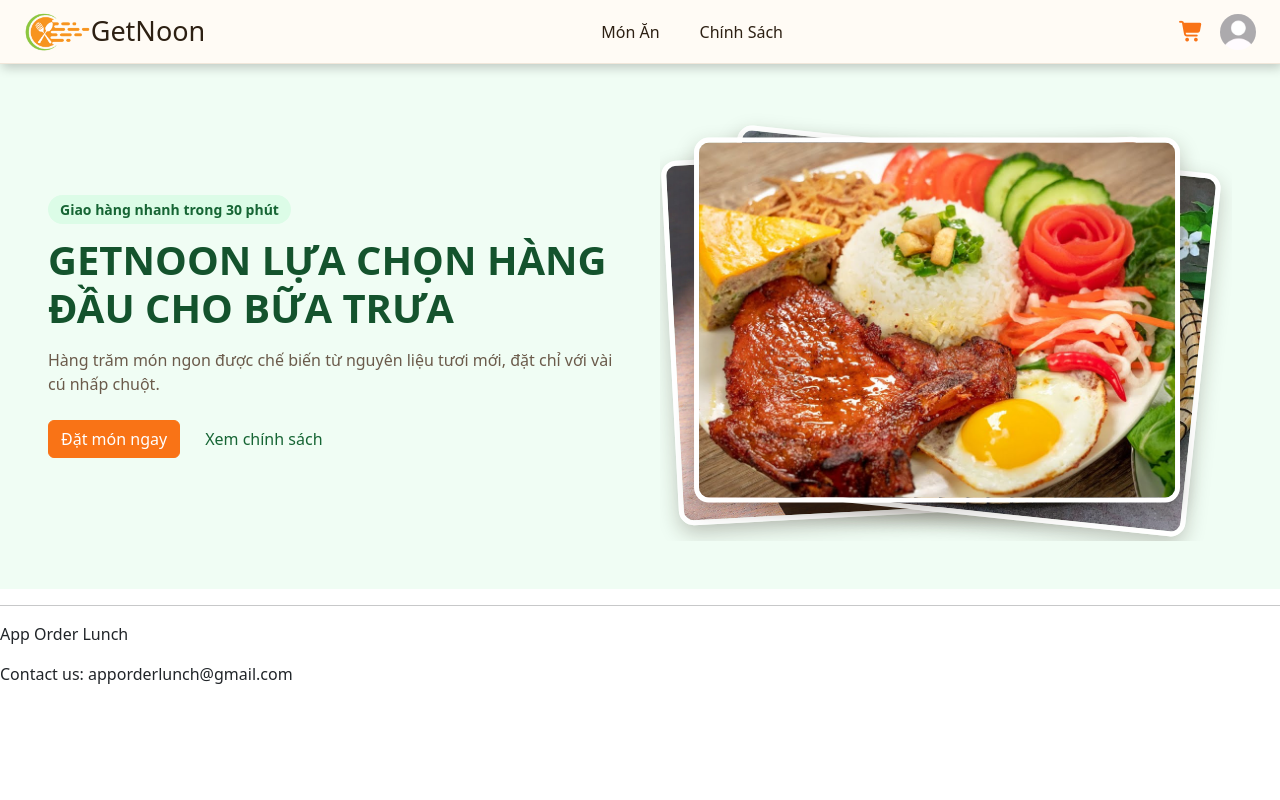
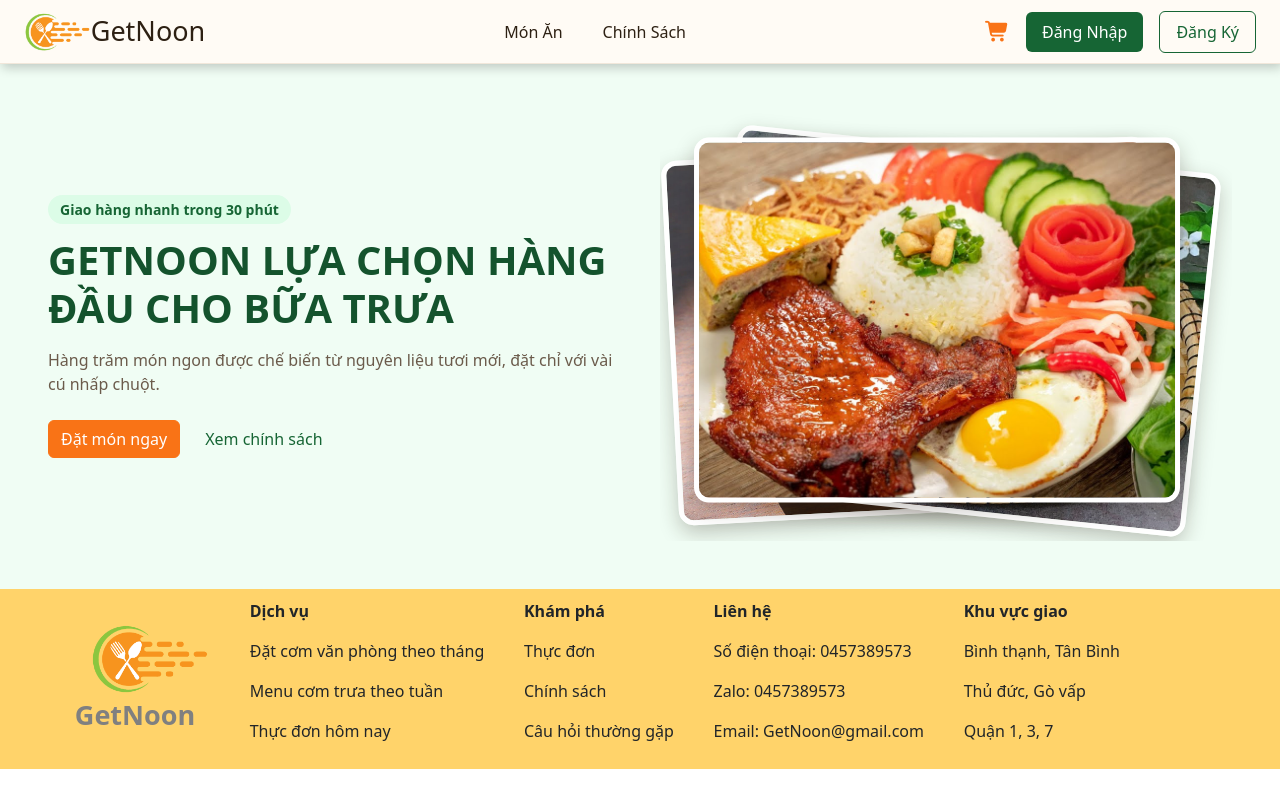
Before and after one commit to 23130268-BuiThanhSang/GetNoon, a React (Vite) app: page / in a window 1280 px wide. Built offline with nearby package versions, Linux system fonts and the light colour scheme; no server answers.

Commit message:
add footer ui and forget password logic

```diff
--- /dev/null
+++ b/src/assets/scss/footer.css
@@ -0,0 +1,39 @@
+.footer_container {
+  display: flex;
+  justify-content: space-between;
+  align-items: center;
+  padding: 10px;
+  width: 100%;
+  min-height: 150px;
+  background: #FFD36A;
+}
+
+.logo_footer {
+  display: flex;
+  width: 120px;
+  height: auto;
+  margin-left: 30px;
+}
+
+.logo_ft_text {
+  display: flex;
+  justify-content: center;
+  align-items: center;
+  color: gray;
+  font-size: 27px;
+  font-weight: bold;
+}
+
+.title {
+  font-weight: bold;
+}
+
+.logo_group {
+  margin-left: 50px;
+}
+
+.last_div {
+  margin-right: 150px;
+}
+
+/*# sourceMappingURL=footer.css.map */
--- /dev/null
+++ b/src/assets/scss/footer.scss
@@ -0,0 +1,39 @@
+@use "VariableGlobal" as *;
+
+.footer_container {
+  display: flex;
+  justify-content: space-between;
+  align-items: center;
+  padding: 10px;
+  width: 100%;
+  min-height: 150px;
+  background: #FFD36A;
+}
+
+.logo_footer {
+  display: flex;
+  width: 120px;
+  height: auto;
+  margin-left: 30px;
+}
+
+.logo_ft_text{
+  display: flex;
+  justify-content: center;
+  align-items: center;
+  color: gray;
+  font-size: 27px;
+  font-weight: bold;
+}
+
+.title {
+  font-weight: bold;
+}
+
+.logo_group{
+  margin-left: 50px;
+}
+
+.last_div {
+  margin-right: 150px;
+}
--- /dev/null
+++ b/src/assets/scss/profile.css
@@ -0,0 +1,6 @@
+.profile_container {
+  width: 100%;
+  min-height: 500px;
+}
+
+/*# sourceMappingURL=profile.css.map */
--- /dev/null
+++ b/src/assets/scss/profile.scss
@@ -0,0 +1,4 @@
+.profile_container {
+  width: 100%;
+  min-height: 500px;
+}
--- a/src/layouts/Footer.tsx
+++ b/src/layouts/Footer.tsx
@@ -1,9 +1,40 @@
+import logo from '../assets/Images/logo.png';
+import {Link} from "react-router-dom";
+import '../assets/scss/footer.css';
+
 export default function Footer() {
     return (
         <footer className="footer_container">
-            <hr/>
-            <p>App Order Lunch</p>
-            <p>Contact us: apporderlunch@gmail.com</p>
+            <div className="logo_group">
+                <Link to="/">
+                    <img src={logo} className="logo_footer"/>
+                    <span className="logo_ft_text">GetNoon</span>
+                </Link>
+            </div>
+            <div>
+                <p className="title">Dịch vụ</p>
+                <p>Đặt cơm văn phòng theo tháng</p>
+                <p>Menu cơm trưa theo tuần</p>
+                <p>Thực đơn hôm nay</p>
+            </div>
+            <div>
+                <p className="title">Khám phá</p>
+                <p>Thực đơn</p>
+                <p>Chính sách</p>
+                <p>Câu hỏi thường gặp</p>
+            </div>
+            <div>
+                <p className="title">Liên hệ</p>
+                <p>Số điện thoại: 0457389573</p>
+                <p>Zalo: 0457389573</p>
+                <p>Email: GetNoon@gmail.com</p>
+            </div>
+            <div className="last_div">
+                <p className="title">Khu vực giao</p>
+                <p>Bình thạnh, Tân Bình</p>
+                <p>Thủ đức, Gò vấp</p>
+                <p>Quận 1, 3, 7</p>
+            </div>
         </footer>
     );
 }
--- a/src/layouts/Header.tsx
+++ b/src/layouts/Header.tsx
@@ -3,12 +3,21 @@ import logo from '../assets/Images/logo.png';
 import defaultAvatar from '../assets/Images/defaultavatar.jpg';
 import {Link} from "react-router-dom";
 import {useState} from "react";
-export default function Header() {
-    const [isLogIn]=useState(false);
+export function Header() {
+    const [isLogIn, setIsLogin] = useState(() => {
+        return localStorage.getItem('isLogin') === 'true';
+    });
+
+    const handleLogout = () => {
+        localStorage.removeItem('isLogin');
+        localStorage.removeItem('currentUser');
+        setIsLogin(false);
+        window.location.reload();
+    }
     return (
         <header className="header_container">
             <Link to="/" className="button_logo">
-                <img src = {logo} alt="Logo" className="logo_image" />
+                <img src={logo} alt="Logo" className="logo_image"/>
                 <span className="logo_text">GetNoon</span>
             </Link>
 
@@ -20,20 +29,22 @@ export default function Header() {
                 <Link to="/cart" className="button_Cart">
                     <i className="fa-solid fa-cart-shopping"></i>
                 </Link>
-                { isLogIn ? (
+                {isLogIn ? (
                     // <Link to="/Profile" className="button_profile">
                     //     <img src = {defaultAvatar} alt="avatar" className="avatar_image" />
                     // </Link>
                     <>
+                    <Link to="/Profile" className="button_profile">
+                        <img src={defaultAvatar} alt="avatar" className="avatar_image"/>
+                    </Link>
+                        <button className="button_register" onClick={handleLogout}>Đăng xuất</button>
+                    </>
+                ) : (
+                    <>
                         <Link to="/Login" className="button_login">Đăng Nhập</Link>
                         <Link to="/Register" className="button_register"> Đăng Ký</Link>
-
                     </>
-                ):(
-                    <Link to="/Profile" className="button_profile">
-                    <img src = {defaultAvatar} alt="avatar" className="avatar_image" />
-                    </Link>
-                    )}
+                )}
             </nav>
         </header>
     );
--- a/src/layouts/MainLayout.tsx
+++ b/src/layouts/MainLayout.tsx
@@ -1,6 +1,6 @@
 // import { Link, Outlet } from "react-router-dom";
 import Footer from "./Footer.tsx";
-import Header from "./Header.tsx";
+import {Header} from "./Header.tsx";
 import {Outlet} from "react-router-dom";
 
 function MainLayout() {
--- a/src/pages/ForgetPass.tsx
+++ b/src/pages/ForgetPass.tsx
@@ -1,21 +1,55 @@
 import '../assets/scss/login.css';
 import {Link} from "react-router-dom";
+import { useState} from "react";
+import {useNavigate} from "react-router-dom";
 
 export default function ForgetPass() {
+    const [username, setUsername] = useState('');
+    const [newPassword, setNewPassword] = useState('');
+    const [confirmPassword, setConfirmPassword] = useState('');
+    const [message, setMessage] = useState('');
+    const [isError, setIsError] = useState(false);
+    const navigate = useNavigate();
+
+    const handleResetPassword = (e) => {
+        e.preventDefault();
+        const users = JSON.parse(localStorage.getItem('fake_users')) || [];
+        const userIndex = users.findIndex(u => u.username === username);
+        if (userIndex === -1) {
+            setMessage("Không tìm thấy tài khoản.");
+            setIsError(true);
+            return;
+        }
+        if (newPassword !== confirmPassword){
+            setMessage("Mật khẩu xác nhận không khớp!");
+            setIsError(true);
+            return;
+        }
+        users[userIndex].password = newPassword;
+        localStorage.setItem('fake_users', JSON.stringify(users));
+        setMessage("Đặt lại mật khẩu thành công! Vui lòng đăng nhập lại.");
+        setIsError(false);
+        setTimeout(() => {
+            navigate('/login');
+        }, 1500);
+    }
     return (
         <div className="login_container">
             <div className="login_content">
                 <div className="login_left">
+                    <form onSubmit={handleResetPassword}>
                         <div className="left_content">
                             <h2>Đặt mật khẩu mới</h2>
-                        <input type="text" placeholder="Nhập tên tài khoản"/>
-                        <input type="password" placeholder="Nhập mật khẩu mới"/>
-                        <input type="password" placeholder="Xác nhận mật khẩu"/>
+                            <input type="text" placeholder="Nhập tên tài khoản" value={username} onChange={(e) => setUsername(e.target.value)}/>
+                            <input type="password" placeholder="Nhập mật khẩu mới" value={newPassword} onChange={(e) => setNewPassword(e.target.value)}/>
+                            <input type="password" placeholder="Xác nhận mật khẩu" value={confirmPassword} onChange={(e) => setConfirmPassword(e.target.value)}/>
+                            {message && (<p className={`form_message ${isError? 'error' : 'success'}`}>{message}</p>)}
                             <button>Xác nhận</button>
                             <Link to="/login">
                                 <p className="white_bg">Quay lại đăng nhập</p>
                             </Link>
                         </div>
+                    </form>
                 </div>
                 <div className="login_right">
                     <div className="right_content">
--- a/src/pages/Login.tsx
+++ b/src/pages/Login.tsx
@@ -15,7 +15,7 @@ export default function Login() {
         const users = JSON.parse(localStorage.getItem("fake_users")) || [];
         const validUser = users.find(u => u.username === username && u.password === password);
         if (validUser) {
-            localStorage.setItem('isLoggedIn', 'true');
+            localStorage.setItem('isLogin', 'true');
             localStorage.setItem('currentUser', JSON.stringify(validUser));
             setMessage("Đăng nhập thành công");
             setIsError(false);
--- a/src/pages/Profile.tsx
+++ b/src/pages/Profile.tsx
@@ -1,6 +1,8 @@
+import '../assets/scss/profile.css';
+
 function Profile(){
     return (
-        <div>
+        <div className="profile_container">
             this is pages profile
         </div>
     );
--- a/src/pages/Register.tsx
+++ b/src/pages/Register.tsx
@@ -14,12 +14,12 @@ export default function Register() {
     const handleRegister = (e) => {
         e.preventDefault();
         if (!username || !phone ||!password || !confirmPassword) {
-            setMessage("Please fill all fields");
+            setMessage("Vui lòng nhập đầy đủ thông tin!");
             setIsError(true);
             return;
         }
         if (password !== confirmPassword) {
-            setMessage("Passwords don't match");
+            setMessage("Mật khẩu xác nhận không khớp!");
             setIsError(true);
             return;
         }
```
Also changed, not shown: 2 other files (tests, documents, lock files or other folders). Lines whose indentation alone changed are shown as unchanged.
